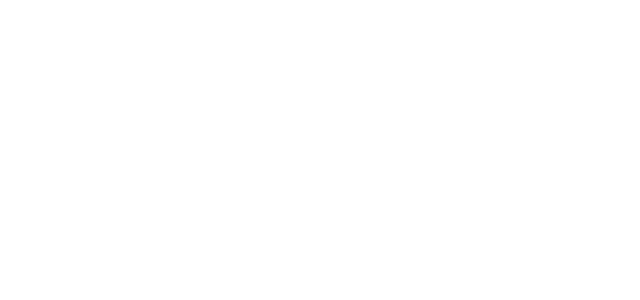
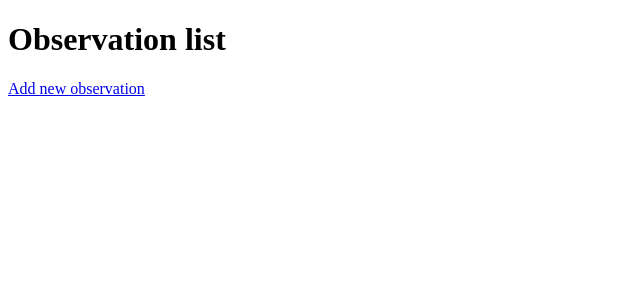
Before and after one commit to Vi7ality/bird-watcher-notes, a React (Vite) app: page / in a window 1280 px wide. Shown: the top 300 px of the page, without its empty margins (0-640 px from the left). Built offline with nearby package versions, Linux system fonts and the light colour scheme.

Commit message:
Observation home page added

```diff
--- a/src/pages/Observations.tsx
+++ b/src/pages/Observations.tsx
@@ -1,5 +1,28 @@
+import { useEffect, useState } from "react";
+import { getObservations } from "../utils/localStorageManage";
+import { Link } from "react-router-dom";
+
 const Observations = () => {
-  return <></>;
+  const [observations, setObservations] = useState(getObservations());
+
+  useEffect(() => {
+    setObservations(getObservations());
+  }, []);
+
+  return (
+    <div>
+      <h1>Observation list</h1>
+      <ul>
+        {observations.map((obs) => (
+          <li key={obs.id}>
+            {obs.date} {obs.time} — {obs.bird} в {obs.location}{" "}
+            <Link to={`/edit/${obs.id}`}>Edit</Link> | <Link to={`/delete/${obs.id}`}>Delete</Link>
+          </li>
+        ))}
+      </ul>
+      <Link to="/add">Add new observation</Link>
+    </div>
+  );
 };
 
 export default Observations;
```
